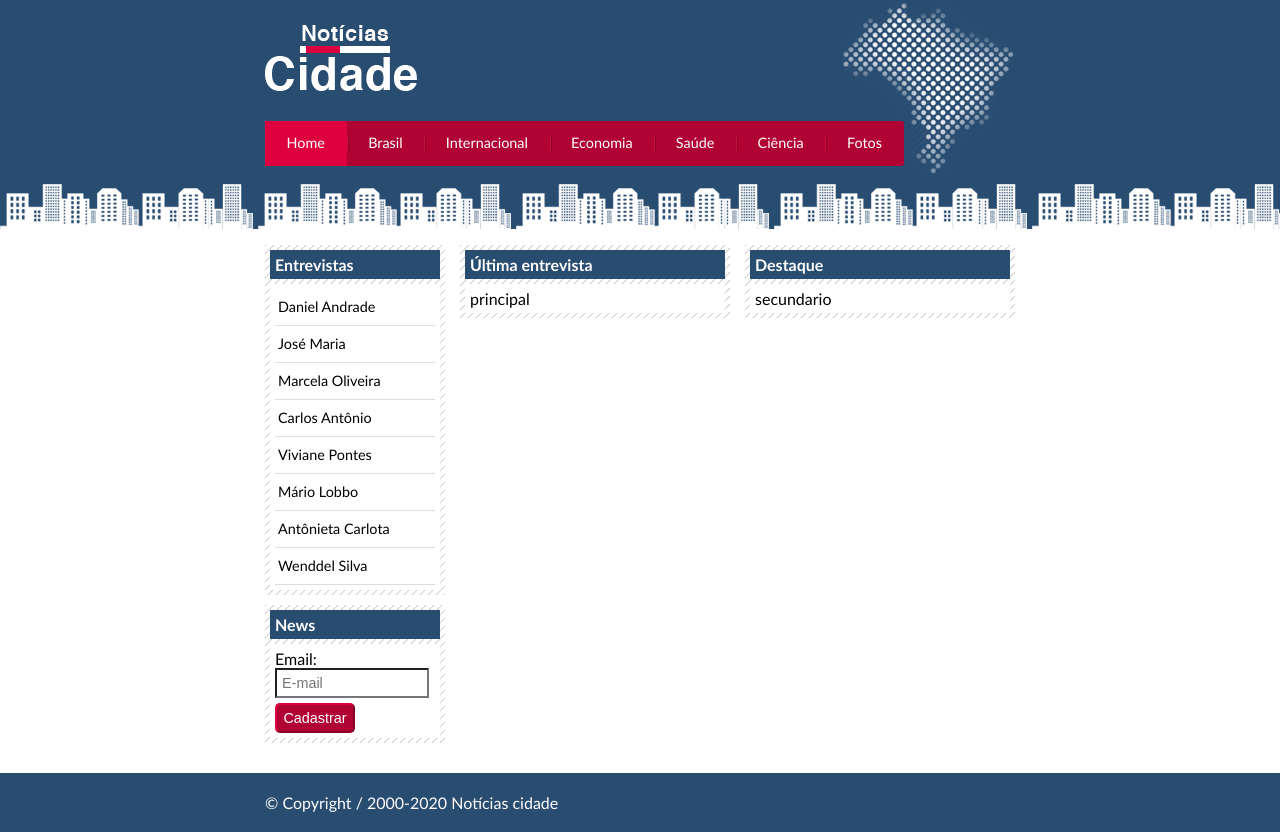
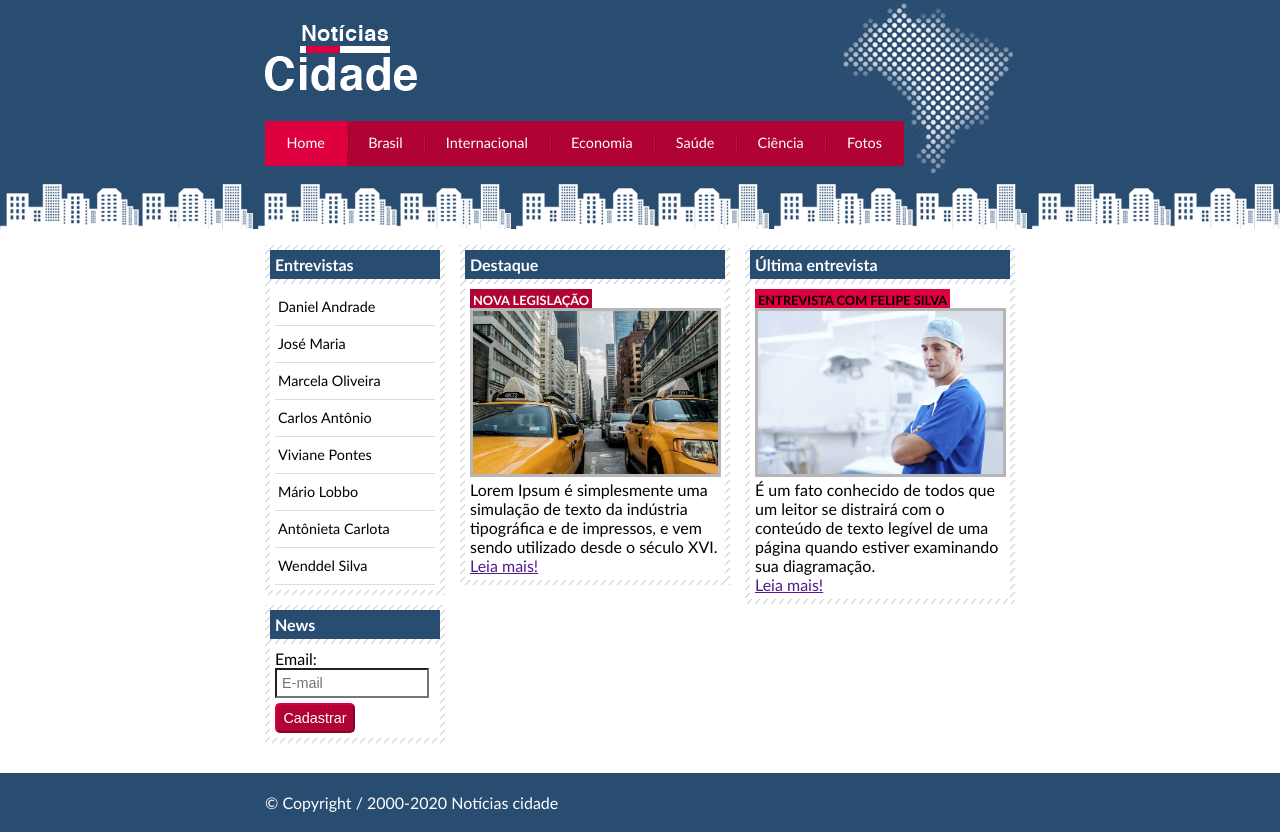
Before and after one commit to Daniel-Andrade-Silva/Site-Noticias-Cidade, a plain HTML site: page index.html in a window 1280 px wide. Drawn offline with Linux system fonts and the light colour scheme.

Commit message:
conteudo principal e secundario, page home

```diff
--- a/css/style.css
+++ b/css/style.css
@@ -186,6 +186,35 @@ input.submit {
 }
 
 
+/* FORMATAÇÃO DE IMAGENS
+*/
+
+img.imagen-principal {
+    width: 98%;
+    border: 3px solid #b6b6b6;
+}
+
+
+/* FORMATAÇÃO CABEÇALHOS
+*/
+
+h3 {
+    text-transform: uppercase;
+    display: inline;
+    font-size: 0.8em;
+    padding: 3px;
+}
+
+.destaque h3 {
+    background: #b10333;
+    color: #fff;
+}
+
+.entrevista h3 {
+    background: #de003e;
+}
+
+
 /* RODAPE
  */
 
--- a/index.html
+++ b/index.html
@@ -31,18 +31,28 @@
         <!-- Início conteúdo -->
         <div id="conteudo">
             <div id="primario">
-                <div class="caixa">
-                    <h2>Última entrevista</h2>
+                <div class="caixa destaque">
+                    <h2>Destaque</h2>
                     <div class="caixa-conteudo">
-                        principal
+                        <h3>Nova legislação</h3>
+                        <img class="imagen-principal" src="img/taxi.jpg" width="100%">
+                        <p>
+                            Lorem Ipsum é simplesmente uma simulação de texto da indústria tipográfica e de impressos, e vem sendo utilizado desde o século XVI.
+                        </p>
+                        <a href="">Leia mais!</a>
                     </div>
                 </div>
             </div>
             <div id="secundario">
-                <div class="caixa">
-                    <h2>Destaque</h2>
+                <div class="caixa entrevista">
+                    <h2>Última entrevista</h2>
                     <div class="caixa-conteudo">
-                        secundario
+                        <h3>Entrevista com Felipe Silva</h3>
+                        <img class="imagen-principal" src="img/doutor.jpg" width="100%">
+                        <p>
+                            É um fato conhecido de todos que um leitor se distrairá com o conteúdo de texto legível de uma página quando estiver examinando sua diagramação.
+                        </p>
+                        <a href="">Leia mais!</a>
                     </div>
                 </div>
             </div>
```
